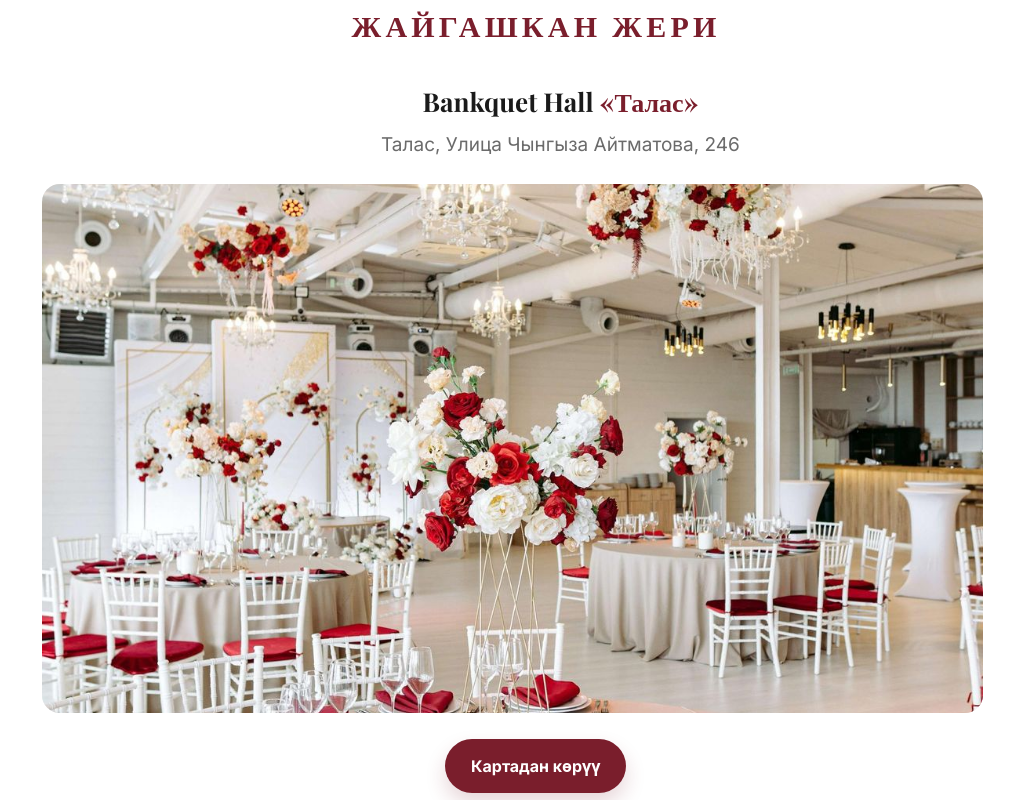
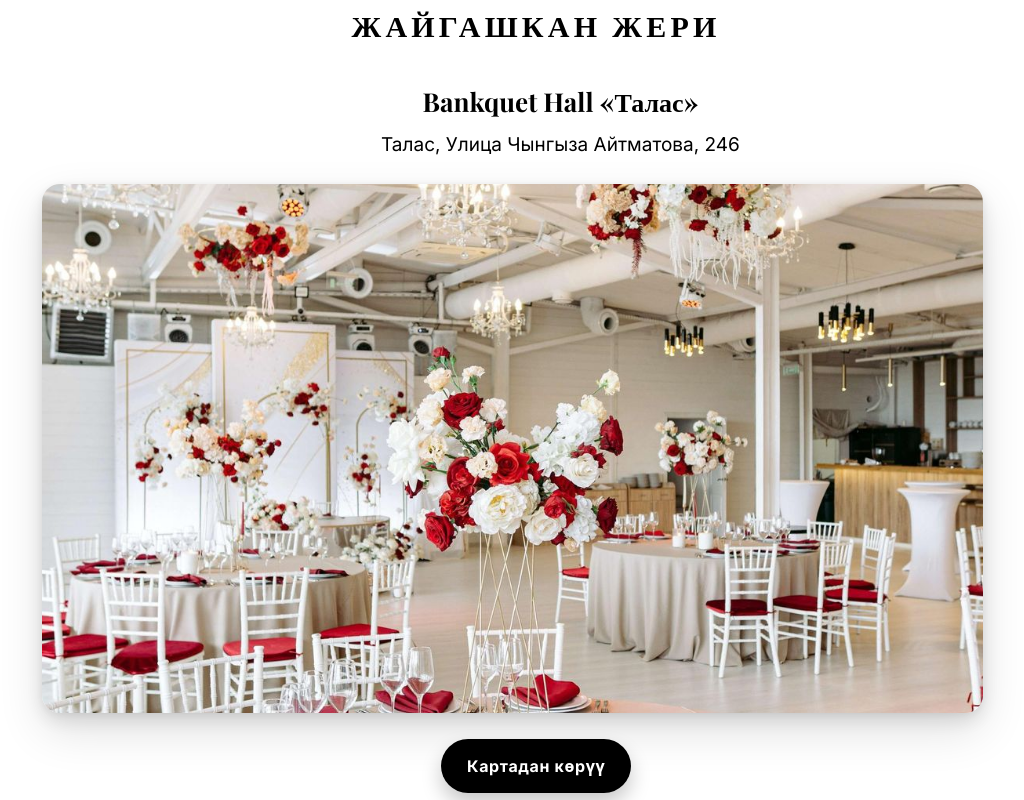
Before and after one commit to arsenmirlanov05-ux/kyz-uzatuu-begimai, a plain HTML site: page index.html in a window 1280 px wide. Shown: the part 2260-3060 px from the top of the page, without its empty margins (104-1128 px from the left). Drawn offline with nearby package versions, Linux system fonts and the light colour scheme.

Commit message:
Update index.html

```diff
--- a/index.html
+++ b/index.html
@@ -118,18 +118,23 @@
     .address .link:hover{background:#faf6f7}
     footer{padding:28px 16px; color:var(--muted); text-align:center}
 
-    /* ===== ЛОКАЦИЯ ===== */
+   /* Локация */
     .section.location{margin-top:clamp(80px,10vw,150px); text-align:center}
-    .loc-title{color:var(--accent); text-transform:uppercase; letter-spacing:.14em; margin:0 0 40px}
-    .loc-card{max-width:980px; margin:0 auto; padding:0; background:transparent; border:0; box-shadow:none; display:grid; place-items:center; text-align:center}
-    .loc-venue{font:700 clamp(20px,4vw,26px) 'Playfair Display',serif; line-height:1.32; margin:0 0 12px}
-    .loc-venue .accent{color:var(--accent)}
-    .loc-address{color:var(--muted); font-size:clamp(15px,2.6vw,19px); line-height:1.5; margin:0 0 24px}
-    .loc-photo{margin:0 auto 26px; border-radius:18px; overflow:hidden; aspect-ratio:16/9; background:#f3f3f3; max-width:min(980px,96%); display:block}
+    .h2.loc-title{color:#000; text-transform:uppercase; letter-spacing:.14em; margin:0 0 40px}
+    .loc-card{ max-width:980px; margin:0 auto; display:grid; place-items:center; text-align:center }
+    .loc-venue{font:700 clamp(20px,4vw,26px) 'Playfair Display',serif; line-height:1.32; margin:0 0 12px; color:#000}
+    .loc-venue .accent{color:#000}
+    .loc-address{color:#000; font-size:clamp(15px,2.6vw,19px); line-height:1.5; margin:0 0 24px}
+    .loc-photo{margin:0 auto 26px; border-radius:18px; overflow:hidden; aspect-ratio:16/9; background:#fff; max-width:min(980px,96%); display:block; box-shadow:
+      0 18px 46px rgba(0,0,0,.12), 0 8px 20px rgba(0,0,0,.10), 0 2px 10px rgba(0,0,0,.06); }
     .loc-photo img{width:100%; height:100%; object-fit:cover; object-position:center center}
-    .loc-btn{display:inline-block; padding:16px 26px; border-radius:999px; background:var(--accent); color:#fff; font-weight:700; letter-spacing:.04ем; box-shadow:0 10px 20px rgba(122,30,44,.18); transition:transform .12s ease, box-shadow .2s ease, background .2s ease}
-    .loc-btn:hover{transform:translateY(-1px); background:var(--accent-2)}
-    .loc-btn:active{transform:translateY(0); box-shadow:0 6px 12px rgba(122,30,44,.18)}
+    .loc-btn{
+      display:inline-block; padding:16px 26px; border-radius:999px; background:#000; color:#fff;
+      font-weight:700; letter-spacing:.04em; box-shadow:0 10px 20px rgba(0,0,0,.22);
+      transition:transform .12s ease, box-shadow .2s ease, background .2s ease
+    }
+    .loc-btn:hover{transform:translateY(-1px); background:#000}
+    .loc-btn:active{transform:translateY(0); box-shadow:0 6px 12px rgba(0,0,0,.18)}
 
     /* Пожелание */
     .wish{max-width:900px; margin:40px auto 0; padding:0 16px; text-align:center}
```
